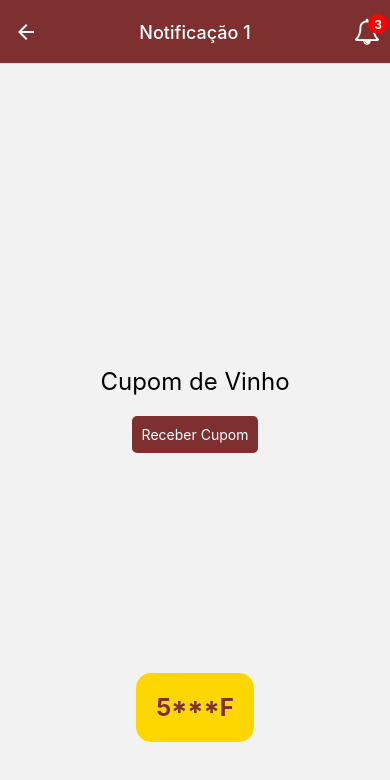
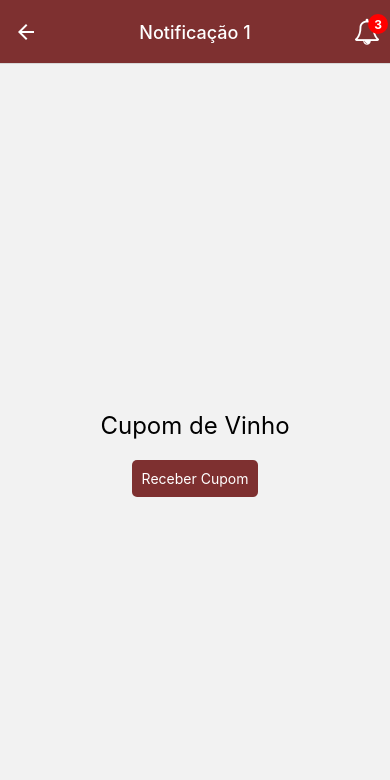
Before and after one commit to ArthurBerdusco/loja-de-vinhos, a React Native app: screen /Notification1 in a window 390 px wide. Shown: the top 780 px of the page. Built offline with nearby package versions, Linux system fonts and the light colour scheme.

Commit message:
alterado tela notificacao

```diff
--- a/src/components/notifications/Notification1.js
+++ b/src/components/notifications/Notification1.js
@@ -1,20 +1,11 @@
 import React, { useState } from 'react';
-import { View, Text, TouchableOpacity, StyleSheet, Animated, Easing } from 'react-native';
+import { View, Text, TouchableOpacity, StyleSheet } from 'react-native';
 
 const Notification1 = () => {
   const [cupomVisible, setCupomVisible] = useState(false);
-  const slideAnim = new Animated.Value(0);
 
   const toggleCupom = () => {
     setCupomVisible(!cupomVisible);
-    const toValue = cupomVisible ? 0 : 1;
-
-    Animated.timing(slideAnim, {
-      toValue,
-      duration: 500,
-      easing: Easing.ease,
-      useNativeDriver: false,
-    }).start();
   };
 
   return (
@@ -25,27 +16,11 @@ const Notification1 = () => {
           {cupomVisible ? 'Fechar Cupom' : 'Receber Cupom'}
         </Text>
       </TouchableOpacity>
-      <Animated.View
-        style={[
-          styles.cupomContainer,
-          {
-            transform: [
-              {
-                translateY: slideAnim.interpolate({
-                  inputRange: [0, 1],
-                  outputRange: [200, 0],
-                }),
-              },
-            ],
-          },
-        ]}
-      >
-        {cupomVisible ? (
-          <Text style={styles.revealedCupomText}>50OFF</Text>
-        ) : (
-          <Text style={styles.hiddenCupomText}>5***F</Text>
-        )}
-      </Animated.View>
+      {cupomVisible && (
+        <View style={styles.cupomContainer}>
+          <Text style={styles.cupomText}>50OFF</Text>
+        </View>
+      )}
     </View>
   );
 };
@@ -69,22 +44,17 @@ const styles = StyleSheet.create({
     color: 'white',
   },
   cupomContainer: {
-    backgroundColor: 'gold',
+    backgroundColor: '#F8F8F8',
     padding: 20,
-    borderRadius: 15, // Aumentei o raio da borda
+    borderRadius: 15,
     marginTop: 20,
-    alignItems: 'center', // Centralize o conteúdo horizontalmente
-    justifyContent: 'center', // Centralize o conteúdo verticalmente
+    alignItems: 'center',
+    justifyContent: 'center',
   },
-  revealedCupomText: {
-    fontSize: 24, // Aumentei o tamanho da fonte
-    color: '#7E3030', // Uma cor relacionada ao vinho
-    fontWeight: 'bold', // Deixa o texto em negrito
-  },
-  hiddenCupomText: {
-    fontSize: 24, // Aumentei o tamanho da fonte
-    color: '#7E3030', // Uma cor relacionada ao vinho
-    fontWeight: 'bold', // Deixa o texto em negrito
+  cupomText: {
+    fontSize: 24,
+    color: '#7E3030',
+    fontWeight: 'bold',
   },
 });
 
```
